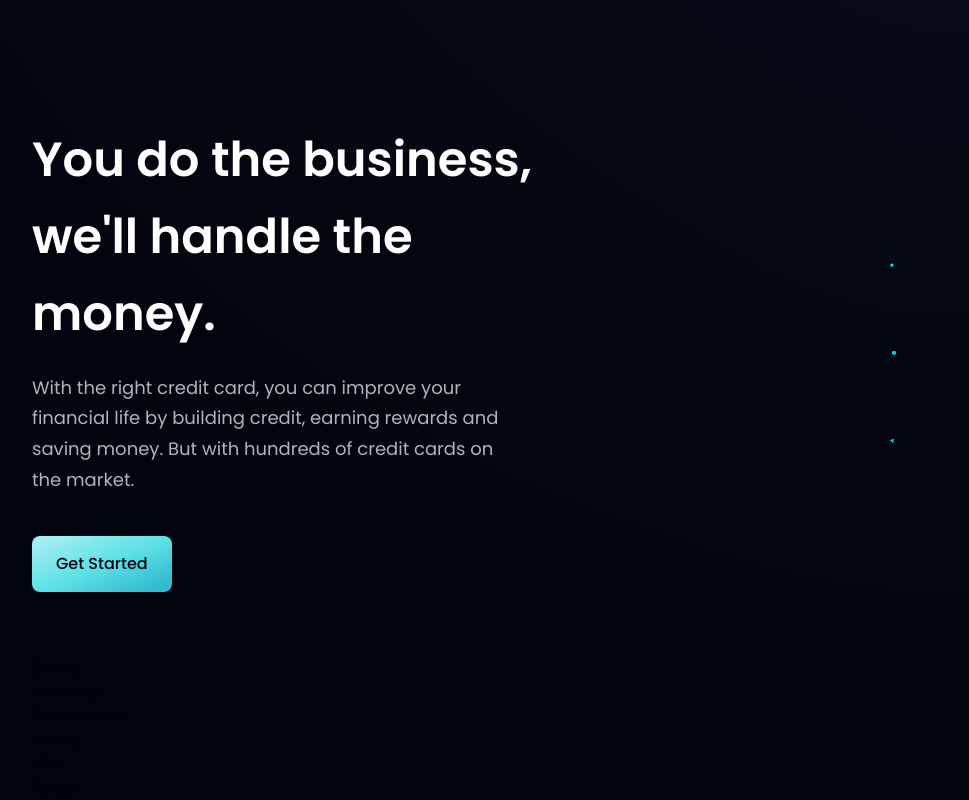
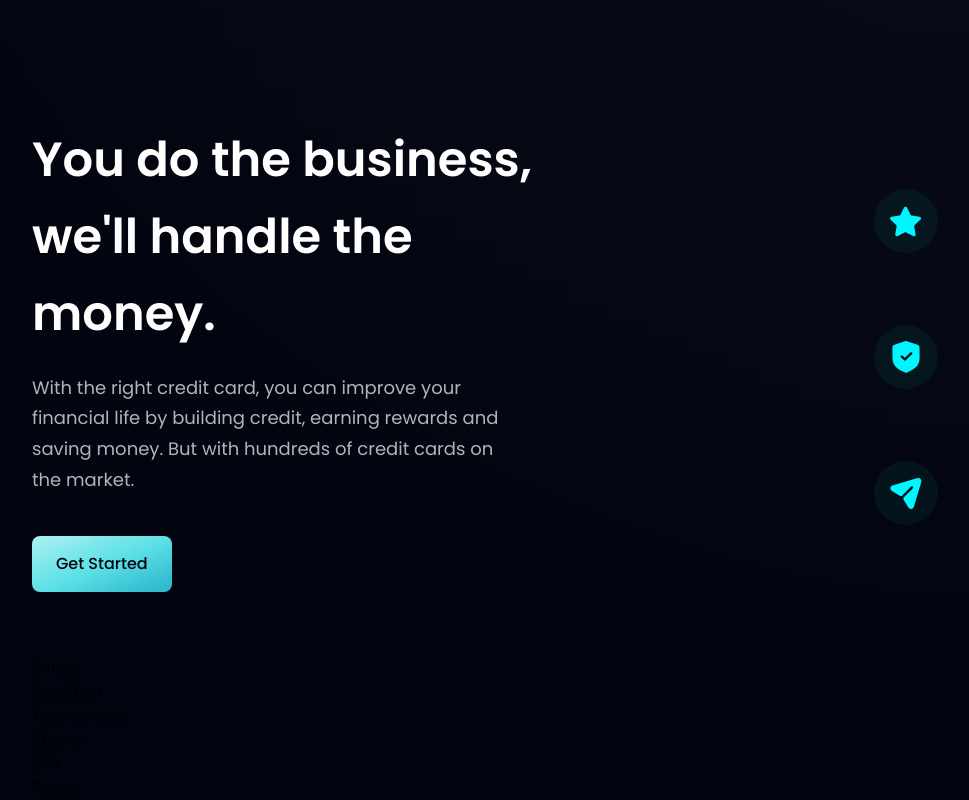
Before and after one commit to spectr-e/bank-app, a React (Vite) app: page / in a window 1280 px wide. Shown: the part 886-1686 px from the top of the page, without its empty margins (32-1001 px from the left). Built offline with nearby package versions, Linux system fonts and the light colour scheme.

Commit message:
fix(FeatureCard): Add an icon design

```diff
--- a/src/components/Business.jsx
+++ b/src/components/Business.jsx
@@ -9,7 +9,10 @@ const FeatureCard = ({ icon, title, content, index }) => (
       index !== features.length - 1 ? 'mb-6' : 'mb-0'
     } feature-card flex flex-row p-6 rounded-[20px]`}
   >
-    <div className={''}>
+    {/* icon design */}
+    <div
+      className={`w-[64px] h-[64px] rounded-full bg-dimBlue ${styles.flexCenter}`}
+    >
       <img src={icon} alt='icon' className='w-[50%] h-[50%] object-contain' />
     </div>
   </div>
```
